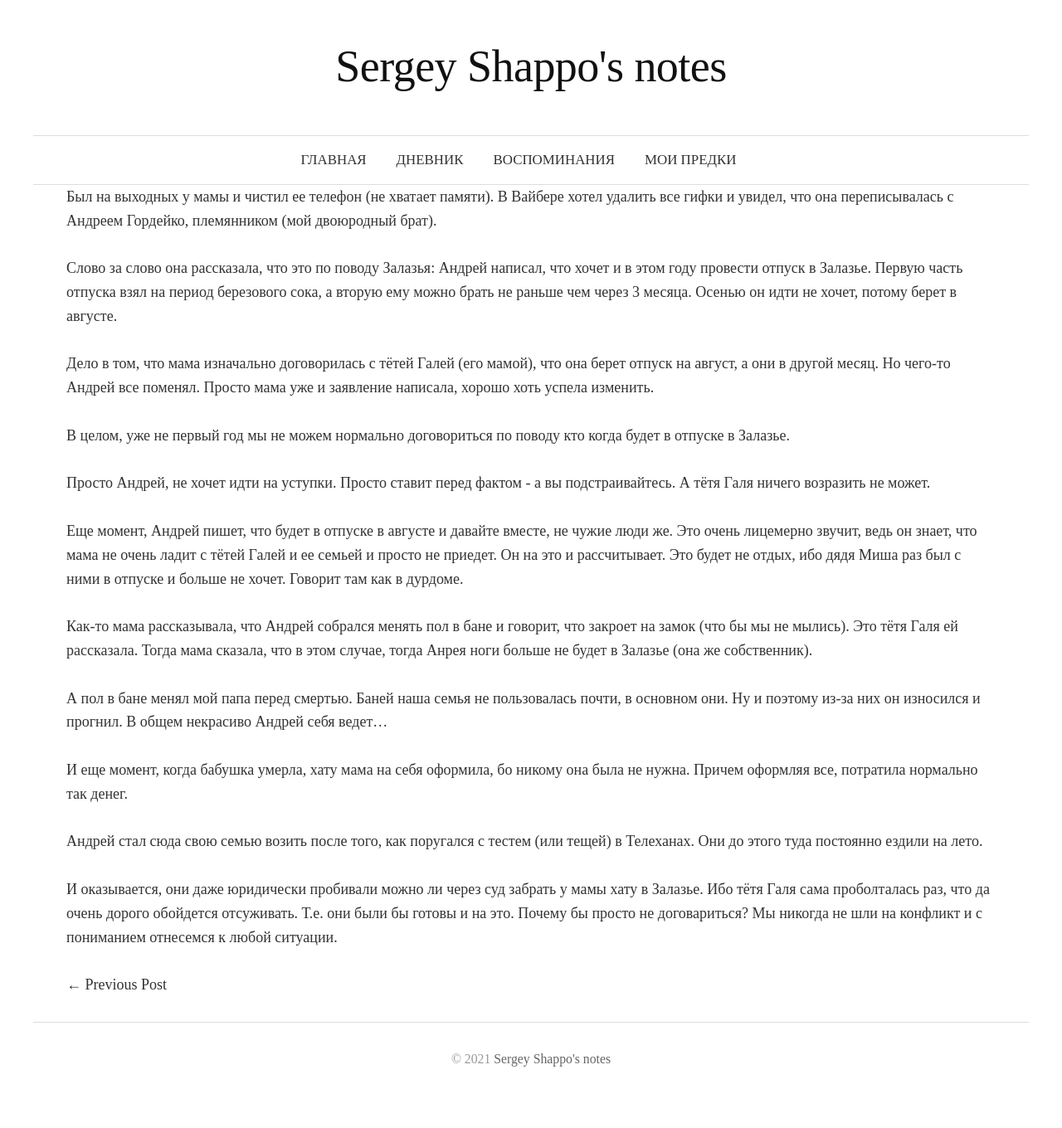
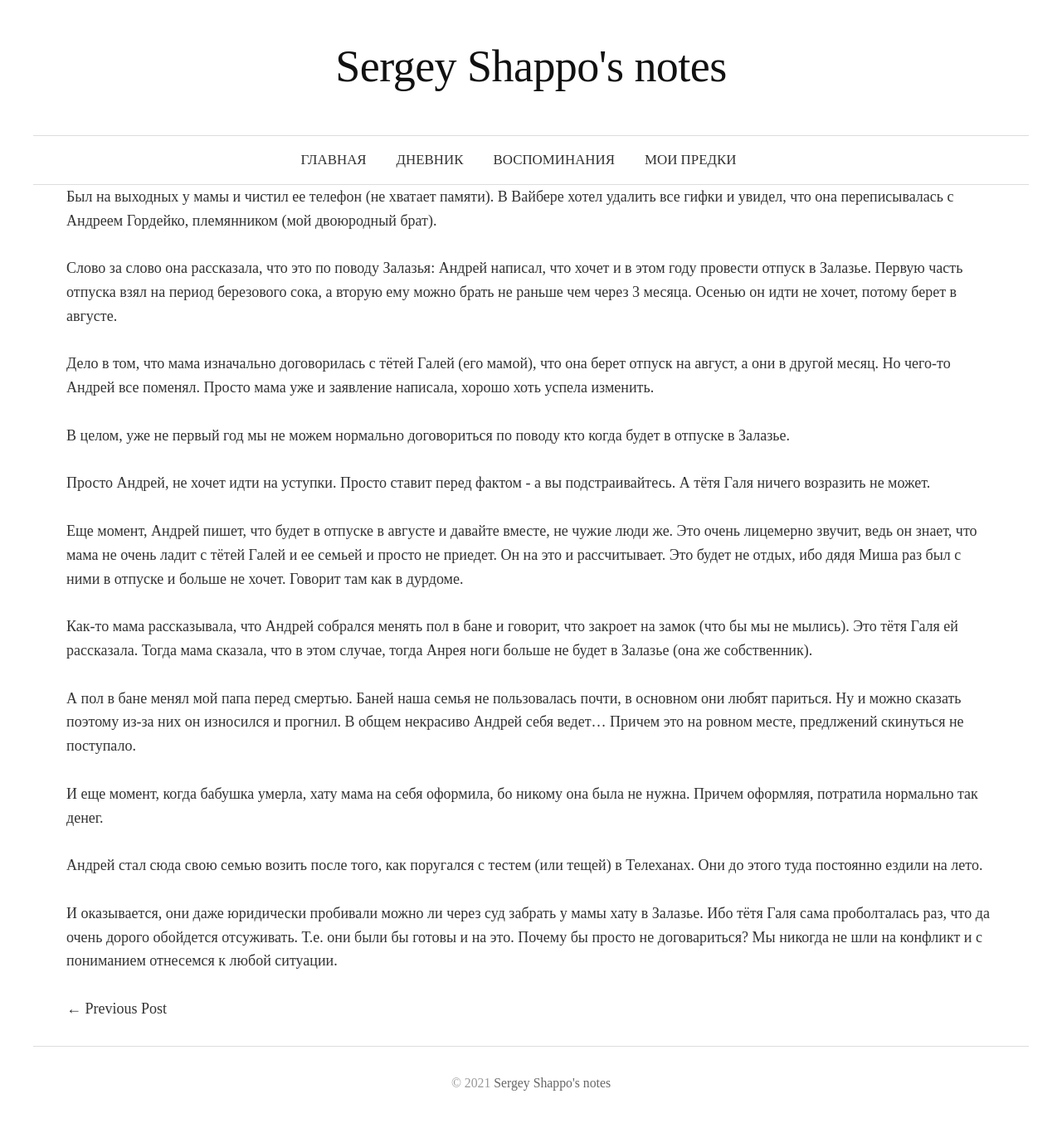
Before and after one commit to srgshpp/srgshpp.github.io, a Jekyll site: the page built from _posts/2023-03-21-day.md, in a window 1280 px wide. Shown: the whole page at 83% size. Built offline with Jekyll 4.4.1, drawn with Linux system fonts in a browser that asks for light colours; our own code applies the rules of GitHub Pages for plain Markdown files; before the commit the page ends 1331 px from its top, so only the background shows below that.

Commit message:
Update 2023-03-21-day.md

```diff
--- a/_posts/2023-03-21-day.md
+++ b/_posts/2023-03-21-day.md
@@ -28,12 +28,13 @@ published: true
 Тогда мама сказала, что в этом случае, тогда Анрея ноги больше не будет в Залазье (она же собственник).
 
 А пол в бане менял мой папа перед смертью.
-Баней наша семья не пользовалась почти, в основном они.
-Ну и поэтому из-за них он износился и прогнил.
+Баней наша семья не пользовалась почти, в основном они любят париться.
+Ну и можно сказать поэтому из-за них он износился и прогнил.
 В общем некрасиво Андрей себя ведет...
+Причем это на ровном месте, предлжений скинуться не поступало.
 
 И еще момент, когда бабушка умерла, хату мама на себя оформила, бо никому она была не нужна.
-Причем оформляя все, потратила нормально так денег.
+Причем оформляя, потратила нормально так денег.
 
 Андрей стал сюда свою семью возить после того, как поругался с тестем (или тещей) в Телеханах.
 Они до этого туда постоянно ездили на лето.
```
